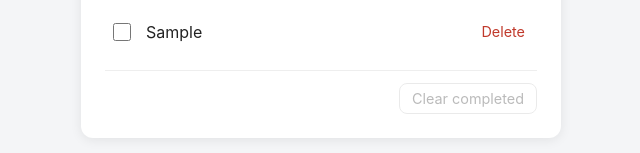
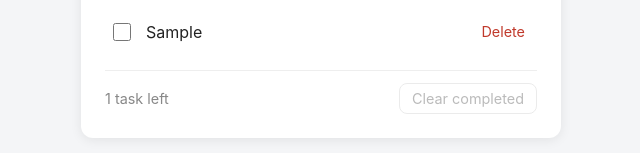
Before and after one commit to tilllo25/todo-app, a plain HTML site: page index.html in a window 1280 px wide. Both pictures are taken after typing "Sample" into the empty fields and a click on the button "Add". Shown: the part 183-336 px from the top of the page, 319-959 px from the left. Drawn offline with Linux system fonts and the light colour scheme.

Commit message:
Add open task counter to list footer
Shows "N tasks left" (singular/plural) next to the Clear completed
button, or "All done!" when every task is finished. Hidden with the
footer when the list is empty.

Co-Authored-By: Claude Opus 5.5 <noreply@anthropic.com>

```diff
--- a/app.js
+++ b/app.js
@@ -5,6 +5,7 @@ const input = document.getElementById("task-input");
 const list = document.getElementById("task-list");
 const emptyState = document.getElementById("empty-state");
 const listFooter = document.getElementById("list-footer");
+const taskCount = document.getElementById("task-count");
 const clearCompletedBtn = document.getElementById("clear-completed");
 
 let tasks = loadTasks();
@@ -56,6 +57,10 @@ function render() {
   emptyState.hidden = tasks.length > 0;
   listFooter.hidden = tasks.length === 0;
   clearCompletedBtn.disabled = !tasks.some((t) => t.done);
+
+  const openCount = tasks.filter((t) => !t.done).length;
+  taskCount.textContent =
+    openCount === 0 ? "All done! 🎉" : openCount === 1 ? "1 task left" : `${openCount} tasks left`;
 }
 
 function addTask(text) {
--- a/index.html
+++ b/index.html
@@ -38,6 +38,7 @@
     <p id="empty-state" class="empty-state">No tasks yet. Add one above.</p>
 
     <div id="list-footer" class="list-footer">
+      <span id="task-count" class="task-count" aria-live="polite"></span>
       <button id="clear-completed" type="button" class="clear-btn">Clear completed</button>
     </div>
   </main>
--- a/style.css
+++ b/style.css
@@ -214,7 +214,9 @@ button {
 
 .list-footer {
   display: flex;
-  justify-content: flex-end;
+  justify-content: space-between;
+  align-items: center;
+  gap: 12px;
   margin-top: 16px;
   padding-top: 12px;
   border-top: 1px solid var(--divider);
@@ -222,6 +224,11 @@ button {
 
 .list-footer[hidden] {
   display: none;
+}
+
+.task-count {
+  color: var(--text-muted);
+  font-size: 0.9rem;
 }
 
 .clear-btn {
```
